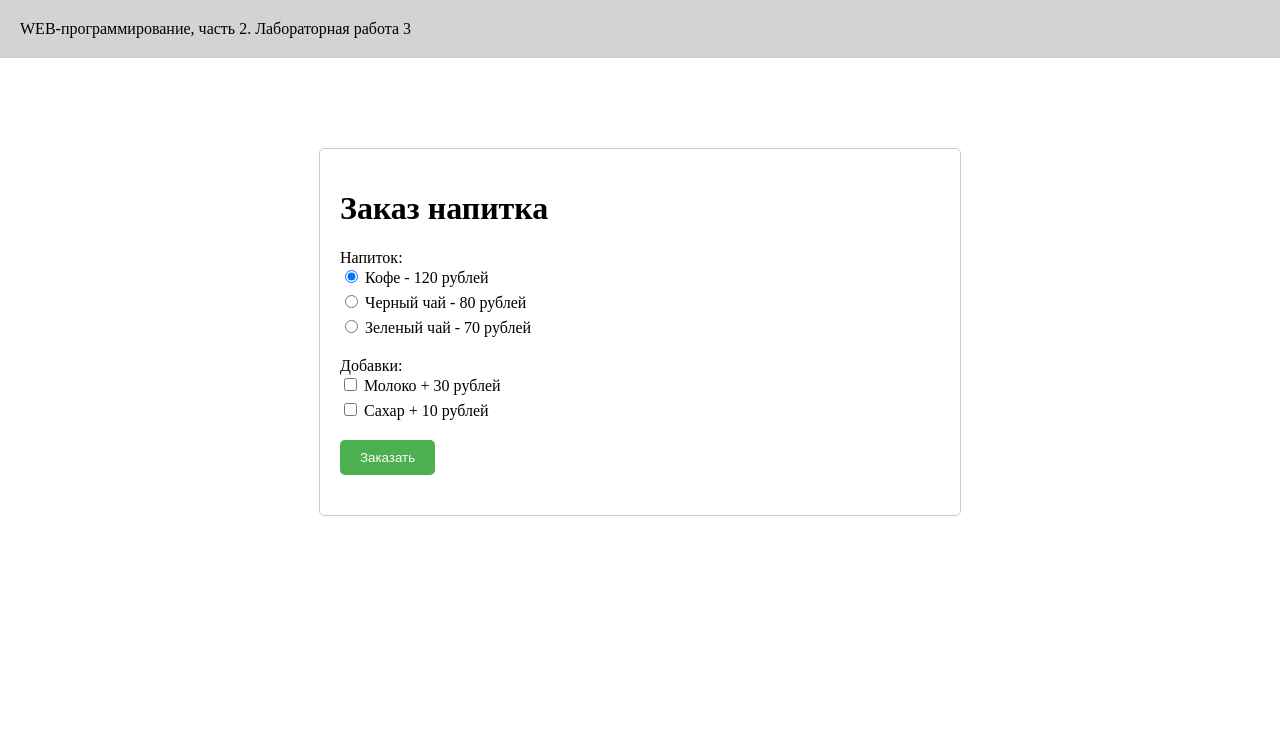
After one commit to Ekatuh/lapki-webki2semestr, a Flask app: page /lab3/order in a window 1280 px wide. The commit adds this page. Shown: the top 756 px of the page. Run offline with Flask 3, Linux system fonts and the light colour scheme.

Commit message:
Заказ напитка

```diff
--- a/lab3.py
+++ b/lab3.py
@@ -1,4 +1,4 @@
-from flask import Blueprint, redirect, url_for, render_template, render_template_string, abort, request, make_response
+from flask import Blueprint, redirect, url_for, render_template, render_template_string, abort, request, make_response, session
 
 lab3 = Blueprint('lab3', __name__, static_folder='static')
 
@@ -43,3 +43,32 @@ def form1():
     age = request.args.get('age')
     sex = request.args.get('sex')
     return render_template('lab3/form1.html', user=user, age=age, sex=sex, errors=errors, errors2=errors2)
+
+
+@lab3.route('/lab3/order')
+def order():
+    return render_template ('lab3/order.html')
+
+
+@lab3.route('/lab3/pay')
+def pay():
+    price = 0
+    drink = request.args.get('drink')
+    if drink == 'coffee':
+        price = 120
+    elif drink == 'black-tea':
+        price = 80
+    else:
+        price = 70
+
+    if request.args.get('milk') == 'on':
+        price += 30
+    if request.args.get('sugar') == 'on':
+        price += 10
+
+    return render_template ('lab3/pay.html', price=price)
+
+@lab3.route('/lab3/success')
+def success():
+    price = request.args.get('price', 0)
+    return render_template ('lab3/success.html', price=price)
--- a/templates/lab3/lab3.html
+++ b/templates/lab3/lab3.html
@@ -20,5 +20,8 @@
         <li>
             <a href="/lab3/form1">Форма</a>
         </li>
+        <li>
+            <a href="/lab3/order">Заказ напитка</a>
+        </li>
     </ol>
 {% endblock %}
--- /dev/null
+++ b/templates/lab3/order.html
@@ -0,0 +1,78 @@
+<style>
+    .container {
+        max-width: 600px;
+        margin: 50px auto;
+        padding: 20px;
+        border: 1px solid #ccc;
+        border-radius: 5px;
+    }
+
+    .form-group {
+        margin-bottom: 20px;
+    }
+
+    .radio-group label,
+    .checkbox-group label {
+        display: block;
+        margin-bottom: 5px;
+    }
+
+    .btn-primary {
+        background-color: #4CAF50;
+        color: white;
+        padding: 10px 20px;
+        border: none;
+        border-radius: 5px;
+        cursor: pointer;
+    }
+
+    .btn-primary:hover {
+        background-color: #45a049;
+    }
+</style>
+{% extends "base.html" %}
+
+{% block lab %} Лабораторная работа 3 {% endblock %}
+
+{% block main %}
+    <div class="container">
+        <h1>Заказ напитка</h1>
+        <form action="/lab3/pay" class="order-form">
+            <div class="form-group">
+                <label for="drink">Напиток:</label>
+                <div class="radio-group">
+                    <label>
+                        <input type="radio" name="drink" value="coffee" checked>
+                        Кофе - 120 рублей
+                    </label>
+                    <label>
+                        <input type="radio" name="drink" value="black-tea">
+                        Черный чай - 80 рублей
+                    </label>
+                    <label>
+                        <input type="radio" name="drink" value="green-tea">
+                        Зеленый чай - 70 рублей
+                    </label>
+                </div>
+            </div>
+
+            <div class="form-group">
+                <label for="add-ons">Добавки:</label>
+                <div class="checkbox-group">
+                    <label>
+                        <input type="checkbox" name="milk">
+                        Молоко + 30 рублей
+                    </label>
+                    <label>
+                        <input type="checkbox" name="sugar">
+                        Сахар + 10 рублей
+                    </label>
+                </div>
+            </div>
+
+            <div class="form-group">
+                <button type="submit" class="btn btn-primary">Заказать</button>
+            </div>
+        </form>
+    </div>
+{% endblock %}
```
Also changed, not shown: templates/lab3/pay.html (added, +89 -0 lines), templates/lab3/success.html (added, +36 -0 lines).
